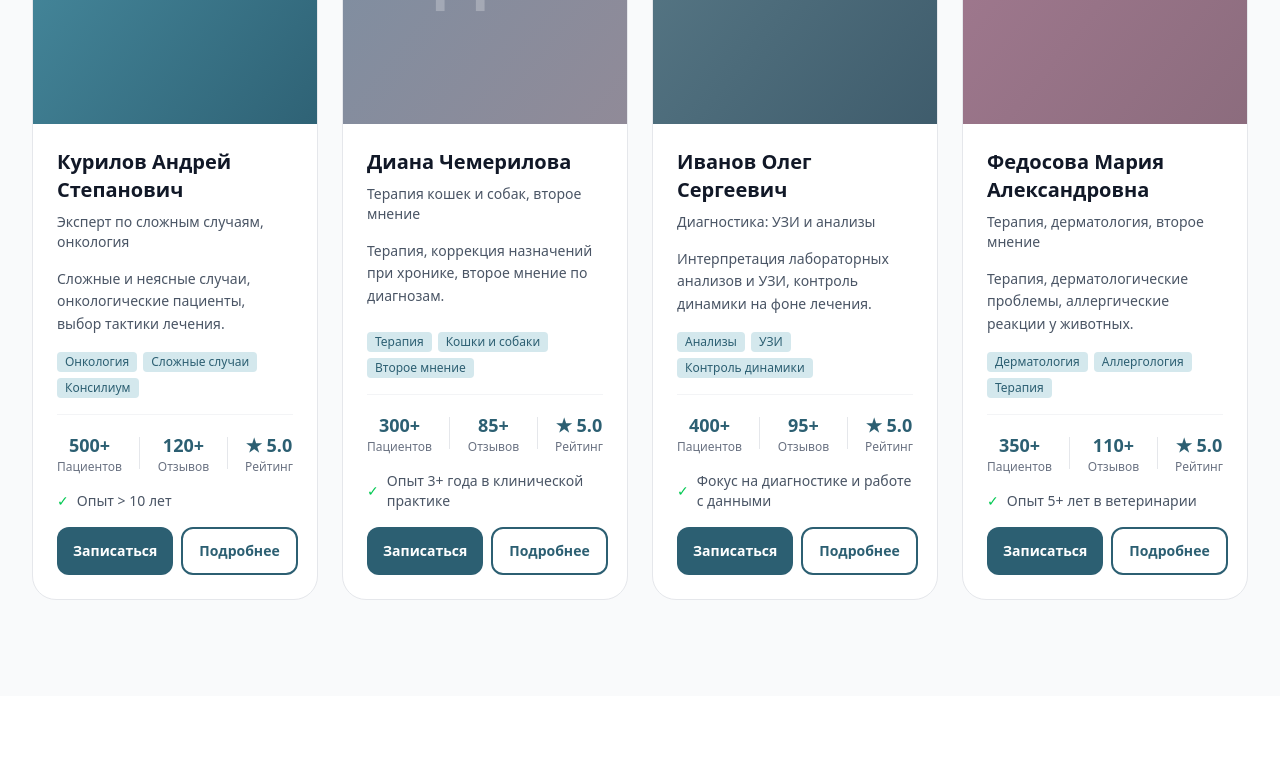
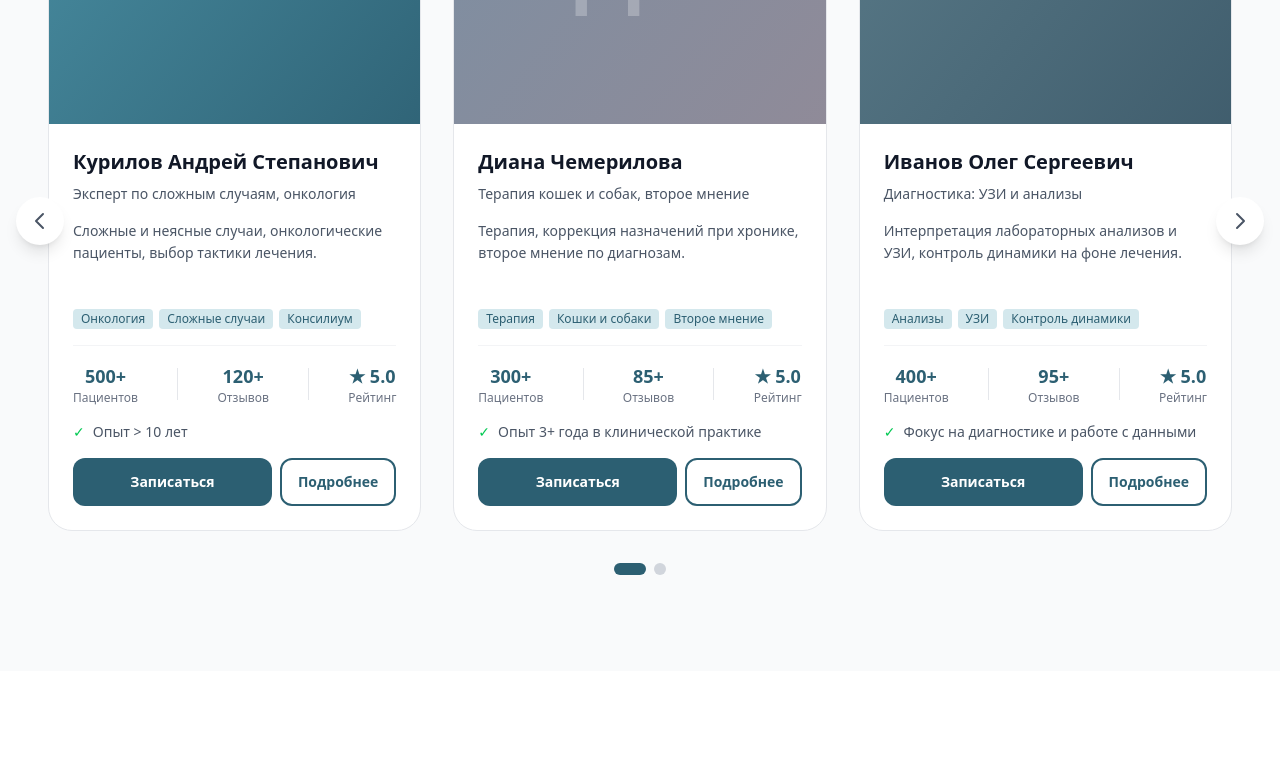
Before and after one commit to Stalser/Onlyvet-news3, a Next.js app: page /doctors in a window 1280 px wide. Shown: the part 1230-2002 px from the top of the page. Built offline with nearby package versions, Linux system fonts and the light colour scheme.

Commit message:
fix: carousel responsive items per page
- Mobile (<768px): 1 item per slide
- Tablet (768-1023px): 2 items per slide
- Desktop (1024px+): 3 items per slide
- All 4 doctors now visible on mobile with swipe

```diff
--- a/src/app/doctors/page.tsx
+++ b/src/app/doctors/page.tsx
@@ -238,7 +238,7 @@ export default function DoctorsPage() {
       <section className="py-16 lg:py-24 bg-gray-50">
         <div className="max-w-7xl mx-auto px-4 sm:px-6 lg:px-8">
           {filteredDoctors.length > 0 ? (
-            <div className="grid grid-cols-1 md:grid-cols-2 lg:grid-cols-4 gap-6">
+            <Carousel itemsPerPage={3} autoPlay autoPlayInterval={7000}>
               {filteredDoctors.map((doctor) => (
                 <div key={doctor.id} className="bg-white rounded-3xl border border-gray-200 overflow-hidden hover:border-primary-light hover:shadow-2xl transition-all duration-300 transform hover:-translate-y-2 h-full flex flex-col">
                   {/* Фото врача */}
@@ -330,7 +330,7 @@ export default function DoctorsPage() {
                   </div>
                 </div>
               ))}
-            </div>
+            </Carousel>
           ) : (
             <div className="text-center py-16">
               <div className="text-6xl mb-4">🔍</div>
--- a/src/components/Carousel.tsx
+++ b/src/components/Carousel.tsx
@@ -18,8 +18,28 @@ export default function Carousel({
   const [currentIndex, setCurrentIndex] = useState(0);
   const [isPaused, setIsPaused] = useState(false);
 
+  // Адаптивное количество элементов на странице
+  const [actualItemsPerPage, setActualItemsPerPage] = useState(itemsPerPage);
+
+  useEffect(() => {
+    const updateItemsPerPage = () => {
+      if (typeof window === 'undefined') return;
+      if (window.innerWidth < 768) {
+        setActualItemsPerPage(1);
+      } else if (window.innerWidth < 1024) {
+        setActualItemsPerPage(2);
+      } else {
+        setActualItemsPerPage(itemsPerPage);
+      }
+    };
+
+    updateItemsPerPage();
+    window.addEventListener('resize', updateItemsPerPage);
+    return () => window.removeEventListener('resize', updateItemsPerPage);
+  }, [itemsPerPage]);
+
   const totalItems = children.length;
-  const totalPages = Math.ceil(totalItems / itemsPerPage);
+  const totalPages = Math.ceil(totalItems / actualItemsPerPage);
 
   const nextSlide = useCallback(() => {
     setCurrentIndex((prev) => (prev >= totalPages - 1 ? 0 : prev + 1));
@@ -59,7 +79,7 @@ export default function Carousel({
           {children.map((child, index) => (
             <div
               key={index}
-              className="w-full md:w-1/2 lg:w-1/3 flex-shrink-0 px-4"
+              className="w-full sm:w-1/2 lg:w-1/3 flex-shrink-0 px-4"
             >
               {child}
             </div>
```
Also changed, not shown: 1 other file (tests, documents, lock files or other folders).
